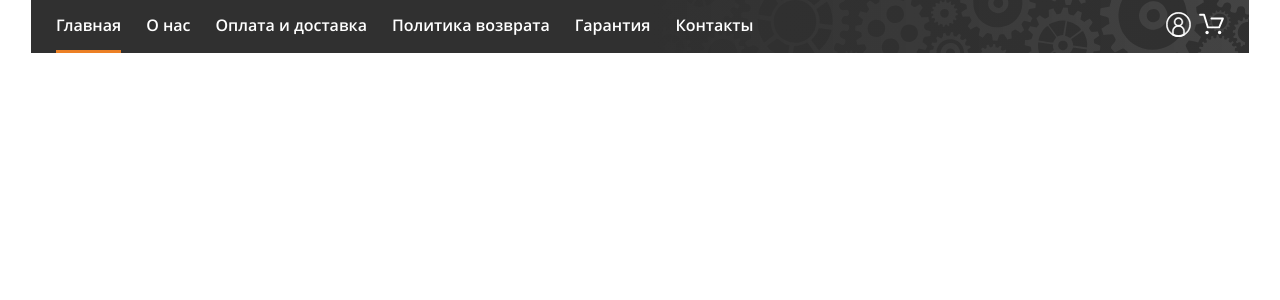
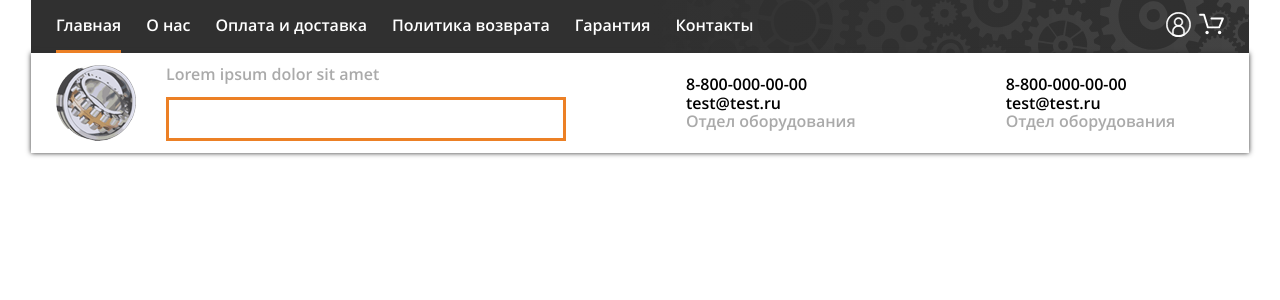
Before and after one commit to thecodest22/podshipnik_site, a Django app: page /main/ in a window 1280 px wide. Shown: the top 300 px of the page. Run offline with Django 4.2, Linux system fonts and the light colour scheme.

Commit message:
weblayout modified

```diff
--- a/shop/static/shop/css/style.css
+++ b/shop/static/shop/css/style.css
@@ -36,14 +36,22 @@ html {
 }
 
 body {
-    margin: 0 auto;
-    max-width: 1218px;
     font-family: "Open Sans SemiBold", sans-serif;
     color: #000;
 }
 
 a {
+    color: #000;
     text-decoration: none;
+}
+
+.light-color {
+    color: #aaa;
+}
+
+.header-container {
+    margin: 0 auto;
+    max-width: 1218px;
 }
 
 .header-top {
@@ -57,14 +65,12 @@ a {
     background-size: 50%;
     background-repeat: repeat-y;
     background-position: right -10px bottom -30px;
-
 }
 
 .main-menu {
     display: flex;
     align-items: center;
     height: 100%;
-    /*background-color: aquamarine;*/
 }
 
 .main-menu-link {
@@ -72,16 +78,11 @@ a {
     align-items: center;
     margin-right: 25px;
     height: 100%;
-    /*border-bottom: #ec8025 solid 3px;*/
     border-bottom: transparent solid 3px;
     color: #fff;
 }
 
-.main-menu-link:hover {
-    border-bottom: #ec8025 solid 3px;
-}
-
-.main-menu-link.active {
+.main-menu-link:where(.active, :hover) {
     border-bottom: #ec8025 solid 3px;
 }
 
@@ -100,3 +101,41 @@ a {
 .user-account-icon {
     height: 25px;
 }
+
+.header-bottom {
+    height: 100px;
+    display: flex;
+    align-items: center;
+    padding: 0 25px;
+    box-shadow: 0 0 5px #303030;
+}
+
+.logo-img {
+    margin-right: 30px;
+}
+
+.slogan-and-search {
+    height: 76px;
+    margin-right: 120px;
+    display: flex;
+    flex-direction: column;
+    justify-content: space-between;
+}
+
+.search-goods {
+    width: 400px;
+    padding: 10px;
+    border: #ec8025 solid 3px;
+    font-size: 16px;
+    outline: none;
+}
+
+.contacts {
+    display: flex;
+    flex-direction: column;
+    margin-right: 150px;
+}
+
+.contacts:last-child {
+    margin: 0;
+}
--- a/shop/templates/shop/index.html
+++ b/shop/templates/shop/index.html
@@ -22,10 +22,10 @@
             <a href="{{ the_url }}" class="main-menu-link {% if active_page == the_url %}active{% endif %}">Главная</a>
             {% url "shop:about" as the_url %}
             <a href="{{ the_url }}" class="main-menu-link {% if active_page == the_url %}active{% endif %}">О&nbsp;нас</a>
-            <a href="#" class="main-menu-link">Оплата и&nbsp;доставка</a>
-            <a href="#" class="main-menu-link">Политика возврата</a>
-            <a href="#" class="main-menu-link">Гарантия</a>
-            <a href="#" class="main-menu-link">Контакты</a>
+            <a class="main-menu-link">Оплата и&nbsp;доставка</a>
+            <a class="main-menu-link">Политика возврата</a>
+            <a class="main-menu-link">Гарантия</a>
+            <a class="main-menu-link">Контакты</a>
           {% endwith %}
         </nav>
 
@@ -34,6 +34,29 @@
           <a href="#" ><img class="user-account-icon" src="{% static 'shop/img/shopping-cart.svg' %}" alt=""></a>
         </div>
       </div>
+
+      <div class="header-bottom">
+        <img class="logo-img" src="{% static 'shop/img/logo-tipa.png' %}" alt="Лого Подшипник">
+
+        <div class="slogan-and-search">
+          <span class="slogan light-color">Lorem ipsum dolor sit amet</span>
+
+          <input class="search-goods" autofocus type="search">
+        </div>
+
+        <div class="contacts">
+          <a href="tel:88000000000" class="tel">8-800-000-00-00</a>
+          <a href="mailto:test@test.ru" class="mailto">test@test.ru</a>
+          <span class="contact-description light-color">Отдел оборудования</span>
+        </div>
+
+        <div class="contacts">
+          <a href="tel:88000000000" class="tel">8-800-000-00-00</a>
+          <a href="mailto:test@test.ru" class="mailto">test@test.ru</a>
+          <span class="contact-description light-color">Отдел оборудования</span>
+        </div>
+
+      </div>
     </div>
   </header>
 
```
Also changed, not shown: reqs.txt (added, +8 -0 lines), shop/static/shop/img/logo-tipa.png (added), shop/static/shop/img/valve.jpg (added), shop/static/shop/img/wheel.png (added).
